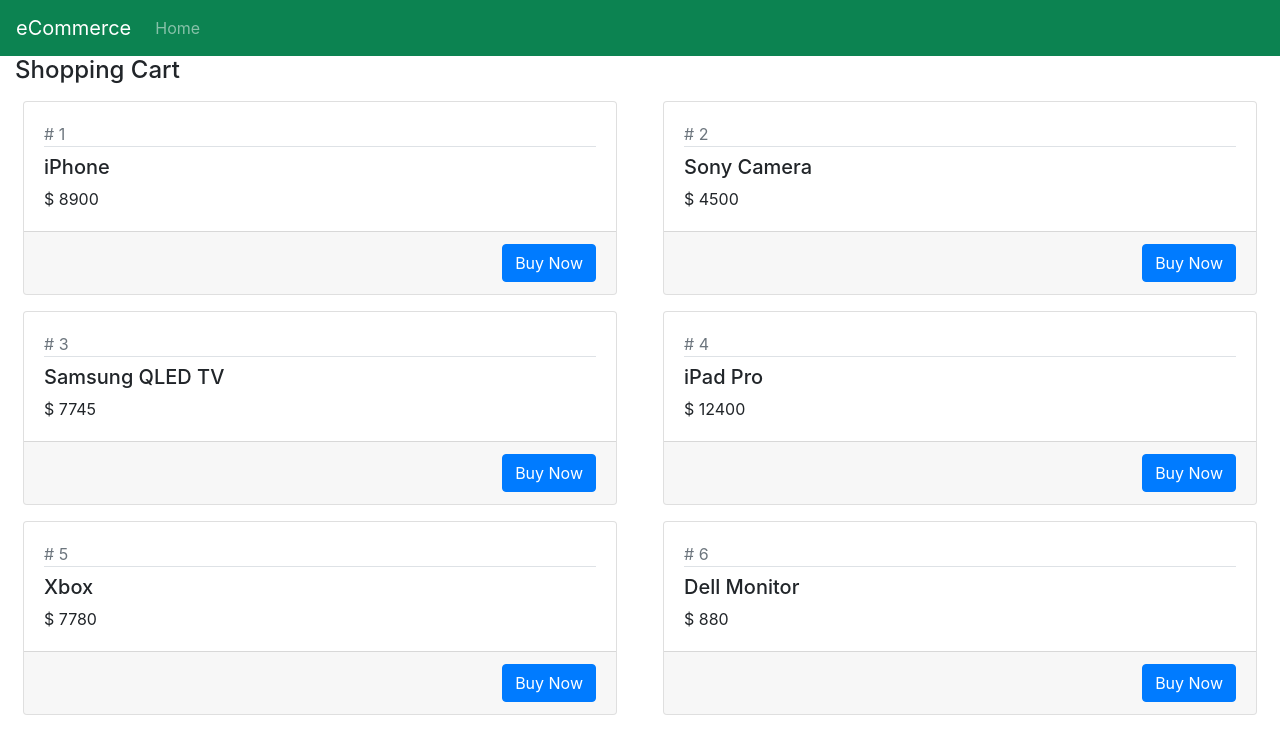
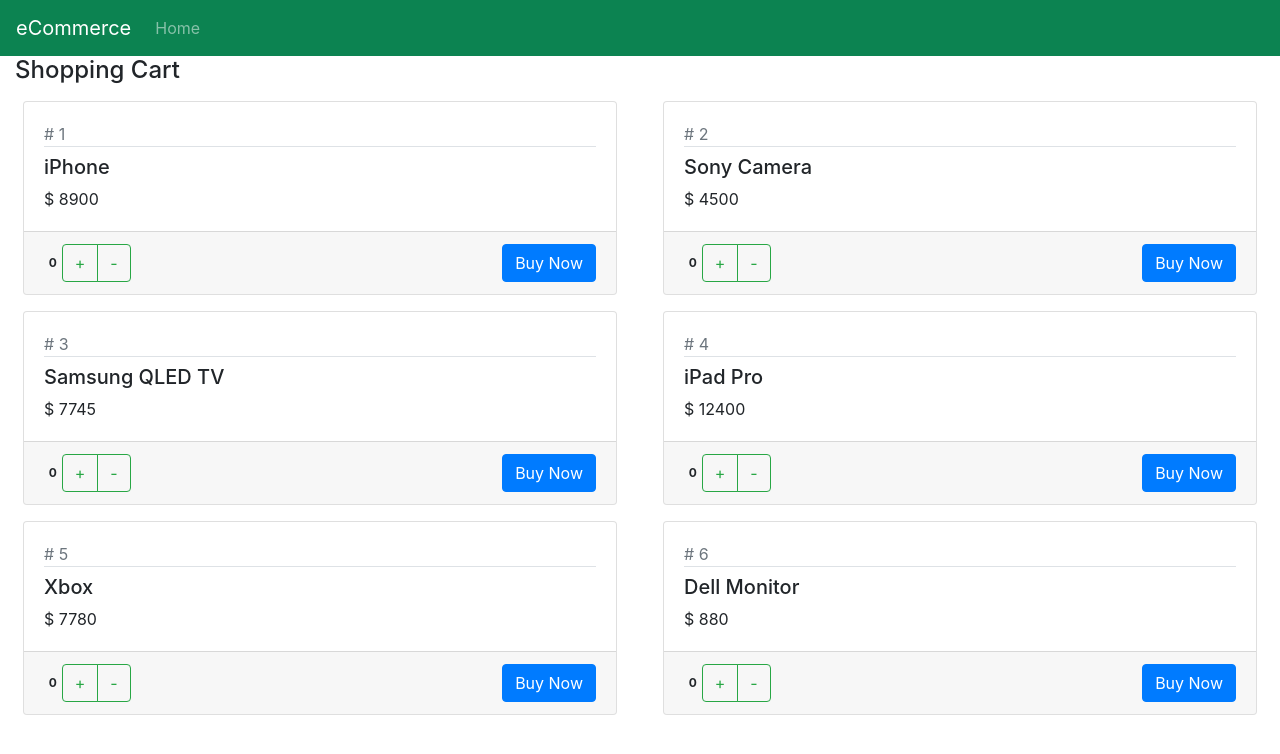
Before and after one commit to GhulamMustafaGM/client-side-app, a React (Create React App) app: page / in a window 1280 px wide. Shown: the top 754 px of the page. Built offline with nearby package versions, Linux system fonts and the light colour scheme.

Commit message:
updated Product

```diff
--- a/src/Product.jsx
+++ b/src/Product.jsx
@@ -22,7 +22,35 @@
                     </div>
                     {/* card body ends here */}
 
-                    <div className="card-footer text-right">{this.props.children}</div>
+                    <div className="card-footer">
+                        <div className="float-left">
+                            <span className="badge">{this.state.product.quantity}</span>
+
+                            <div className="btn-group">
+                                <button
+                                    className="btn btn-outline-success"
+                                    onClick={() => {
+                                        this.props.onIncrement(this.state.product, 10);
+                                    }}
+                                >
+                                    +
+                </button>
+
+                                <button
+                                    className="btn btn-outline-success"
+                                    onClick={() => {
+                                        this.props.onDecrement(this.state.product, 0);
+                                    }}
+                                >
+                                    -
+                </button>
+                            </div>
+                        </div>
+                        {/* float-left ends here */}
+
+                        <div className="float-right">{this.props.children}</div>
+                    </div>
+                    {/* card-footer ends here */}
                 </div>
             </div>
         );
```
